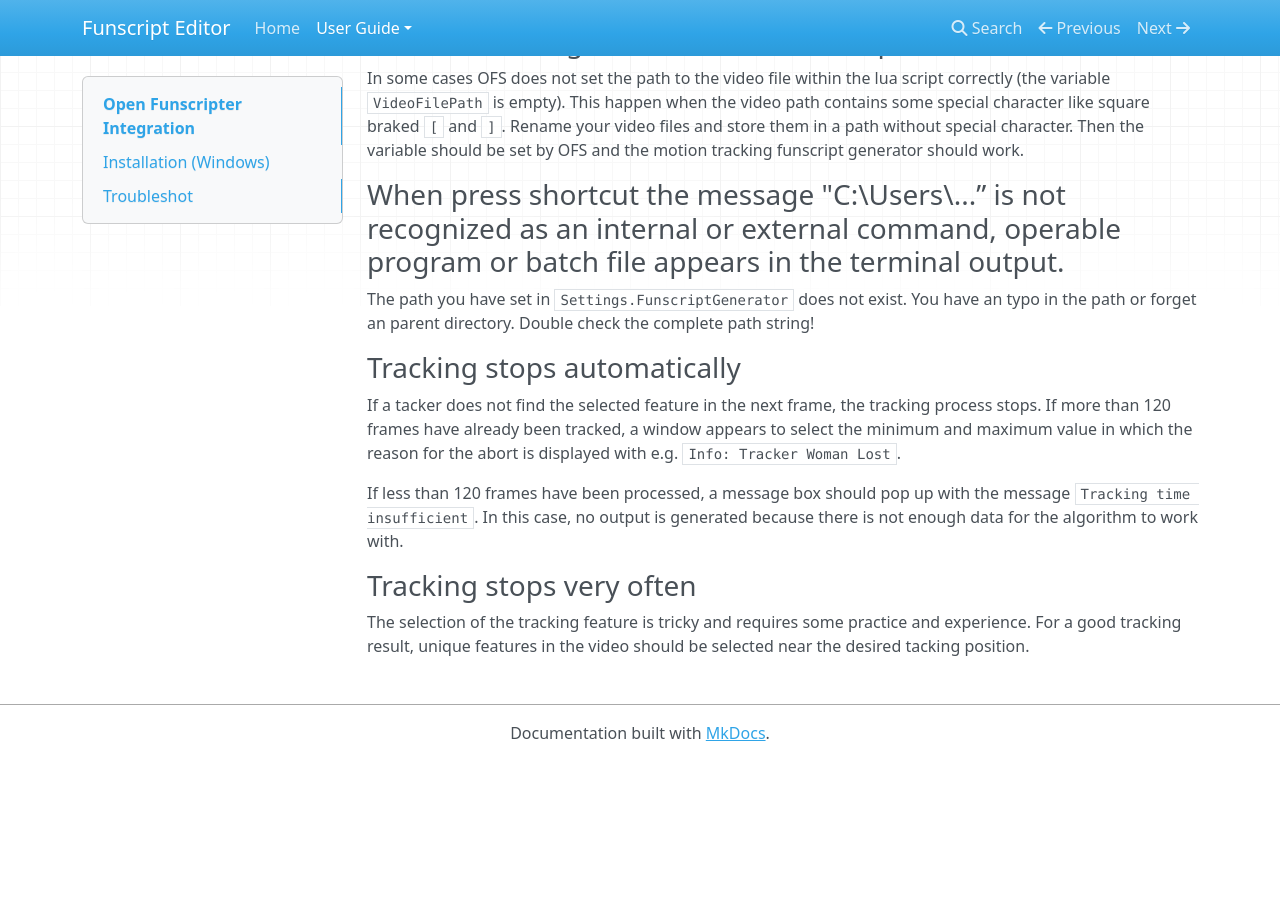
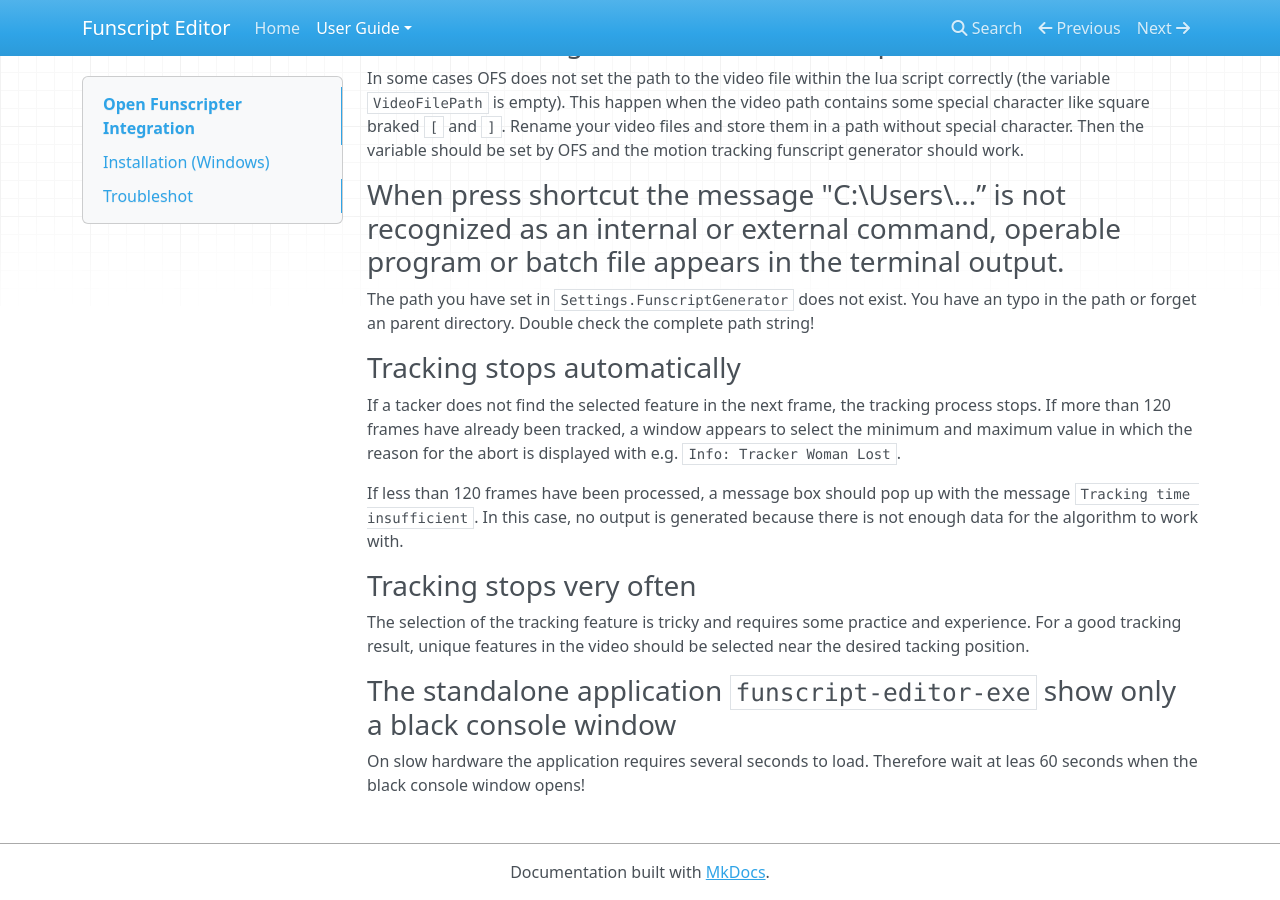
Before and after one commit to michael-mueller-git/Python-Funscript-Editor, an MkDocs documentation site: the page built from docs/app/docs/user-guide/ofs-integration.md, in a window 1280 px wide and 900 px high, scrolled down 4234 px. Built offline with MkDocs 1.6.1, drawn with Linux system fonts in a browser that asks for light colours; nearby versions of some CDN libraries; before the commit the page ends 4995 px from its top, so only the background shows below that; some of the changed text lies outside the part shown.

Commit message:
update docs

```diff
--- a/docs/app/docs/user-guide/ofs-integration.md
+++ b/docs/app/docs/user-guide/ofs-integration.md
@@ -63,3 +63,7 @@
 ### Tracking stops very often
 
 The selection of the tracking feature is tricky and requires some practice and experience. For a good tracking result, unique features in the video should be selected near the desired tacking position.
+
+### The standalone application `funscript-editor-exe` show only a black console window
+
+On slow hardware the application requires several seconds to load. Therefore wait at leas 60 seconds when the black console window opens!
```
Also changed, not shown: other parts of docs/app/docs/user-guide/ofs-integration.md (+1 -1 lines), docs/app/docs/user-guide/build.md (+2 -0 lines).
